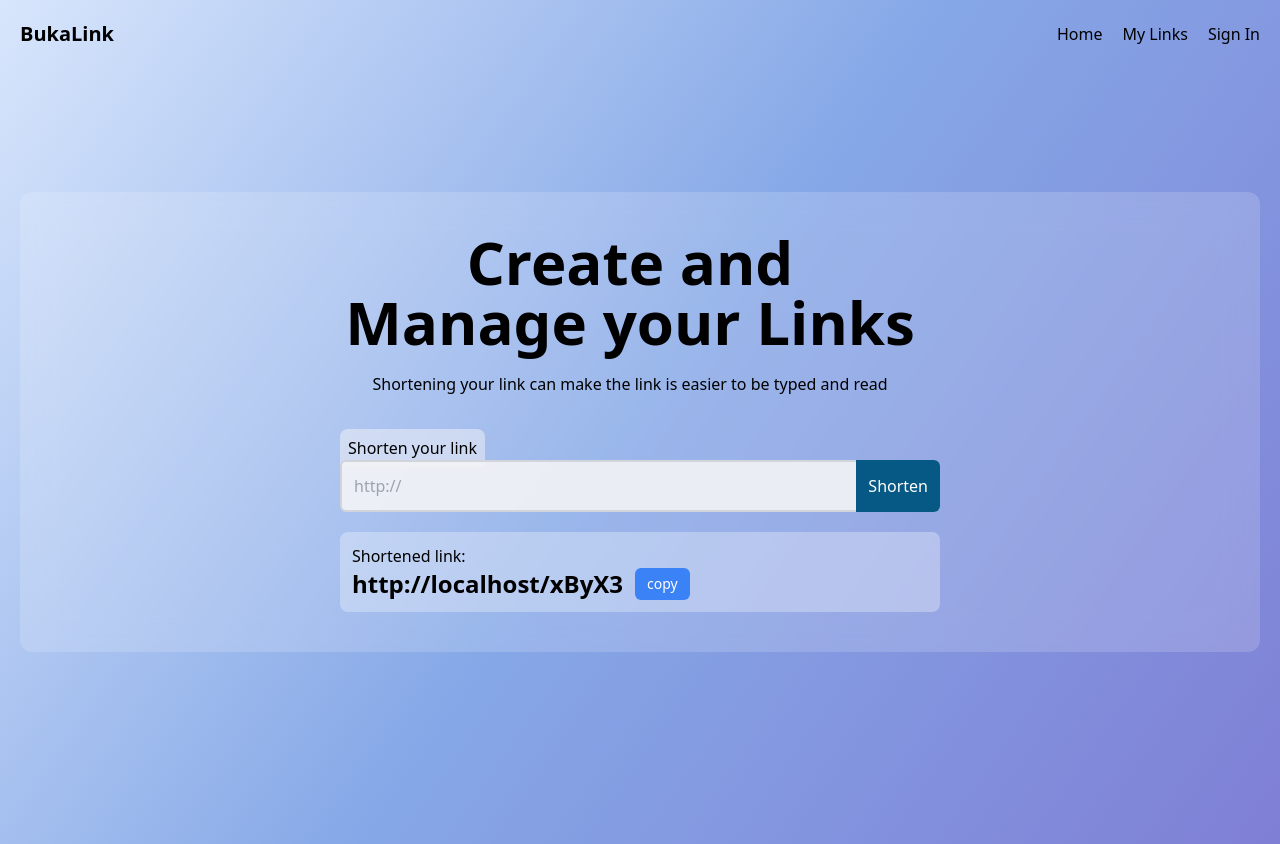
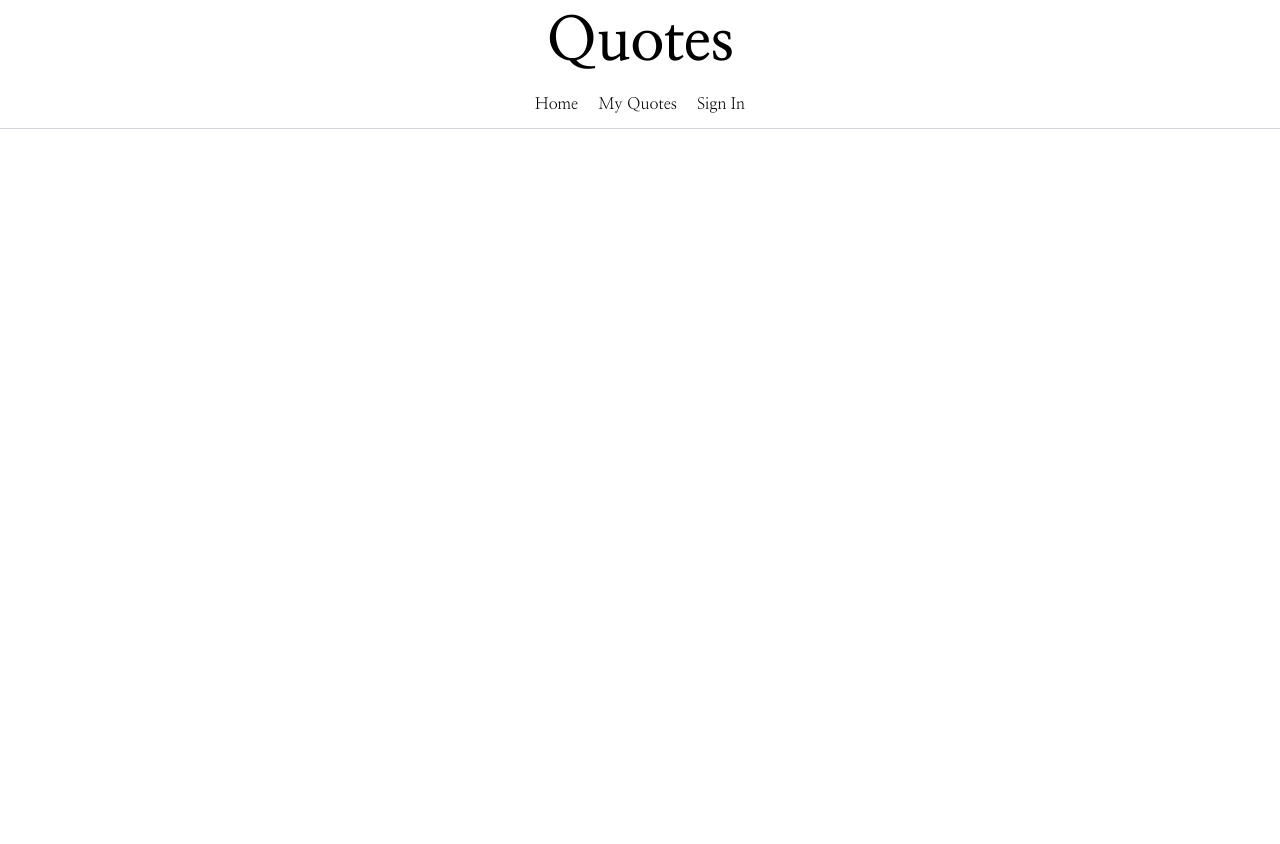
Before and after one commit to zuramai/quotes, a Vue app in the folder frontend/: page / in a window 1280 px wide. After the commit the page ends 800 px from the top, so only its background shows below. Built offline with nearby package versions, Linux system fonts and the light colour scheme.

Commit message:
fix: wrong project frontend

```diff
--- a/frontend/index.html
+++ b/frontend/index.html
@@ -4,7 +4,11 @@
     <meta charset="UTF-8">
     <link rel="icon" href="/favicon.ico">
     <meta name="viewport" content="width=device-width, initial-scale=1.0">
-    <title>Vite App</title>
+    <title>Quotes</title>
+    <link rel="preconnect" href="https://fonts.googleapis.com">
+    <link rel="preconnect" href="https://fonts.gstatic.com" crossorigin>
+    <link href="https://fonts.googleapis.com/css2?family=Nanum+Myeongjo:wght@400;700&display=swap" rel="stylesheet">
+
   </head>
   <body>
     <div id="app"></div>
--- a/frontend/package.json
+++ b/frontend/package.json
@@ -12,6 +12,7 @@
     "lint": "eslint . --ext .vue,.js,.jsx,.cjs,.mjs,.ts,.tsx,.cts,.mts --fix --ignore-path .gitignore"
   },
   "dependencies": {
+    "axios": "^1.5.1",
     "pinia": "^2.0.35",
     "vue": "^3.2.47",
     "vue-router": "^4.1.6"
--- a/frontend/src/assets/main.css
+++ b/frontend/src/assets/main.css
@@ -1,3 +1,7 @@
 @tailwind base;
 @tailwind components;
 @tailwind utilities;
+
+body {
+    font-family: 'Nanum Myeongjo', serif;
+}
--- a/frontend/src/components/AppHeader.vue
+++ b/frontend/src/components/AppHeader.vue
@@ -1,22 +1,17 @@
 <template>
-    <header class="absolute w-full">
-        <div class="container mx-auto flex justify-between p-5 items-center">
-            <div class="header-logo">
-                <router-link to="/" class="font-bold text-xl">BukaLink</router-link>
-            </div>
-            <div class="header-menu">
-                <ul class="flex gap-5">
+    <header class="absolute w-full text-center py-3  border-b border-gray-300">
+        <h1 class="title text-4xl lg:text-6xl mb-5 leading-tight font-bold">Quotes</h1>
+
+        <ul class="flex gap-5 justify-center">
             <li>
                 <router-link to="/">Home</router-link>
             </li>
             <li>
-                        <router-link to="/">My Links</router-link>
+                <router-link to="/">My Quotes</router-link>
             </li>
             <li>
                 <router-link to="/">Sign In</router-link>
             </li>
         </ul>
-            </div>
-        </div>
     </header>
 </template>
--- a/frontend/src/main.ts
+++ b/frontend/src/main.ts
@@ -7,7 +7,11 @@ import './assets/main.css'
 import App from './App.vue'
 import router from './router'
 
+import axios from 'axios'
+
 const app = createApp(App)
+
+axios.defaults.baseURL = "http://localhost:8000/api"
 
 app.use(createPinia())
 app.use(router)
--- a/frontend/src/views/HomeView.vue
+++ b/frontend/src/views/HomeView.vue
@@ -22,59 +22,15 @@ const copyLink = async () => {
   }, 300);
 }
 
-onMounted(() => {
-
-})
-
 </script>
 
 <template>
   <main>
-    <section id="hero" class="py-48 flex items-center justify-center bg-white min-h-screen">
+    <section id="hero" class="flex items-center justify-center bg-white">
       <div class="container px-5">
-        <div class="hero-card  py-10 p-16 rounded-xl">
-          <div class="hero-card-content max-w-[600px] mx-auto">
-            <div class="hero-left pr-5 text-center mb-10">
-              <h1 class="title text-4xl lg:text-6xl mb-5 leading-tight font-bold">Create and Manage your Links</h1>
-              <p>Shortening your link can make the link is easier to be typed and read</p>
-            </div>
-            <div class="hero-right  w-full flex-grow">
-              <form action="" method="post" class="w-full" @submit.prevent="shorten" >
-                <label class="bg-gray-100/50 p-2 rounded-t-lg" for="link">Shorten your link</label>
-                <div class="input-group-btn relative  mb-5">
-                  <input type="link" id="link" v-model="link" class="rounded-md border-2 focus:outline-none focus:border-blue-500 border-gray-300 bg-gray-100/90 w-full p-3" placeholder="http://">
-                  <button class="btn btn-submit bg-sky-800 text-white absolute right-0 h-full p-3 rounded-r-md">
-                    <svg v-if="loading" xmlns="http://www.w3.org/2000/svg" width="32" height="32" viewBox="0 0 24 24"><g stroke="currentColor"><circle cx="12" cy="12" r="9.5" fill="none" stroke-linecap="round" stroke-width="3"><animate attributeName="stroke-dasharray" calcMode="spline" dur="1.5s" keySplines="0.42,0,0.58,1;0.42,0,0.58,1;0.42,0,0.58,1" keyTimes="0;0.475;0.95;1" repeatCount="indefinite" values="0 150;42 150;42 150;42 150"/><animate attributeName="stroke-dashoffset" calcMode="spline" dur="1.5s" keySplines="0.42,0,0.58,1;0.42,0,0.58,1;0.42,0,0.58,1" keyTimes="0;0.475;0.95;1" repeatCount="indefinite" values="0;-16;-59;-59"/></circle><animateTransform attributeName="transform" dur="2s" repeatCount="indefinite" type="rotate" values="0 12 12;360 12 12"/></g></svg>
-                    <p v-else>
-                      Shorten
-                    </p>
-                  </button>
-                </div>
-              </form>
-              <div class="result p-3 bg-white/30 rounded-lg" v-if="result">
-                <p>Shortened link:</p>
-                <div class="flex gap-3">
-                  <h2 class="text-2xl font-bold"><a :href="result.link" target="_blank">{{ result.link }}</a></h2>
-                  <button class="bg-blue-500 p-1 px-3 hover:bg-blue-600 text-white rounded-md text-sm" @click="copyLink">{{copytext}}</button>
-                </div>
-              </div>
-            </div>
-          </div>
-        </div>
       </div>
     </section>
   </main>
 </template>
 <style>
-#hero {
-  background: #7F7FD5;  /* fallback for old browsers */
-  background: linear-gradient(125deg, #d8e6fc, #86A8E7, #7F7FD5); /* W3C, IE 10+/ Edge, Firefox 16+, Chrome 26+, Opera 12+, Safari 7+ */
-}
-
-.hero-card {
-  background-color: rgba(255, 255, 255, 0.165);
-  backdrop-filter: blur(1rem);
-
-}
-
 </style>
```
Also changed, not shown: 1 other file (tests, documents, lock files or other folders). Lines whose indentation alone changed are shown as unchanged.
